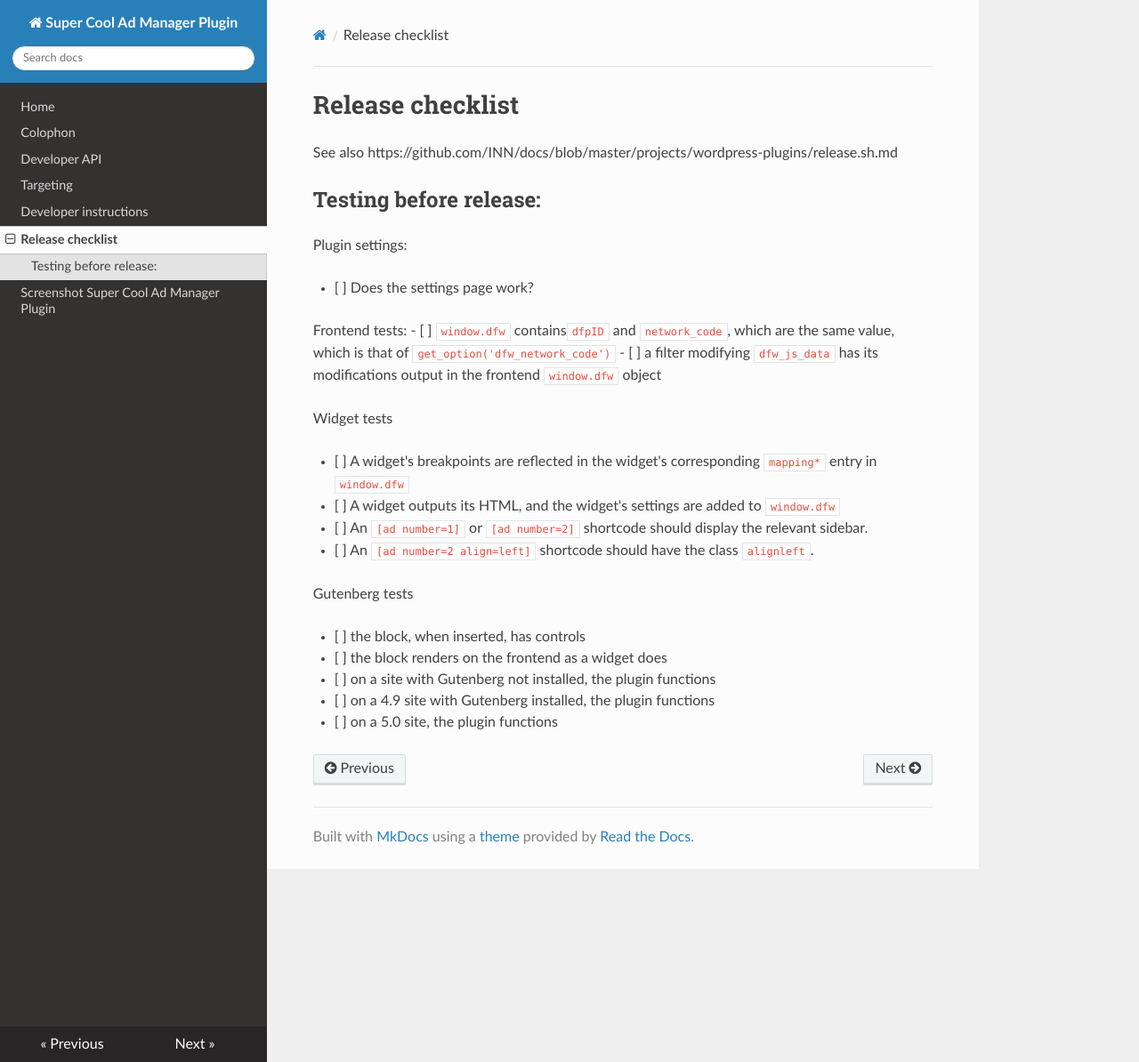
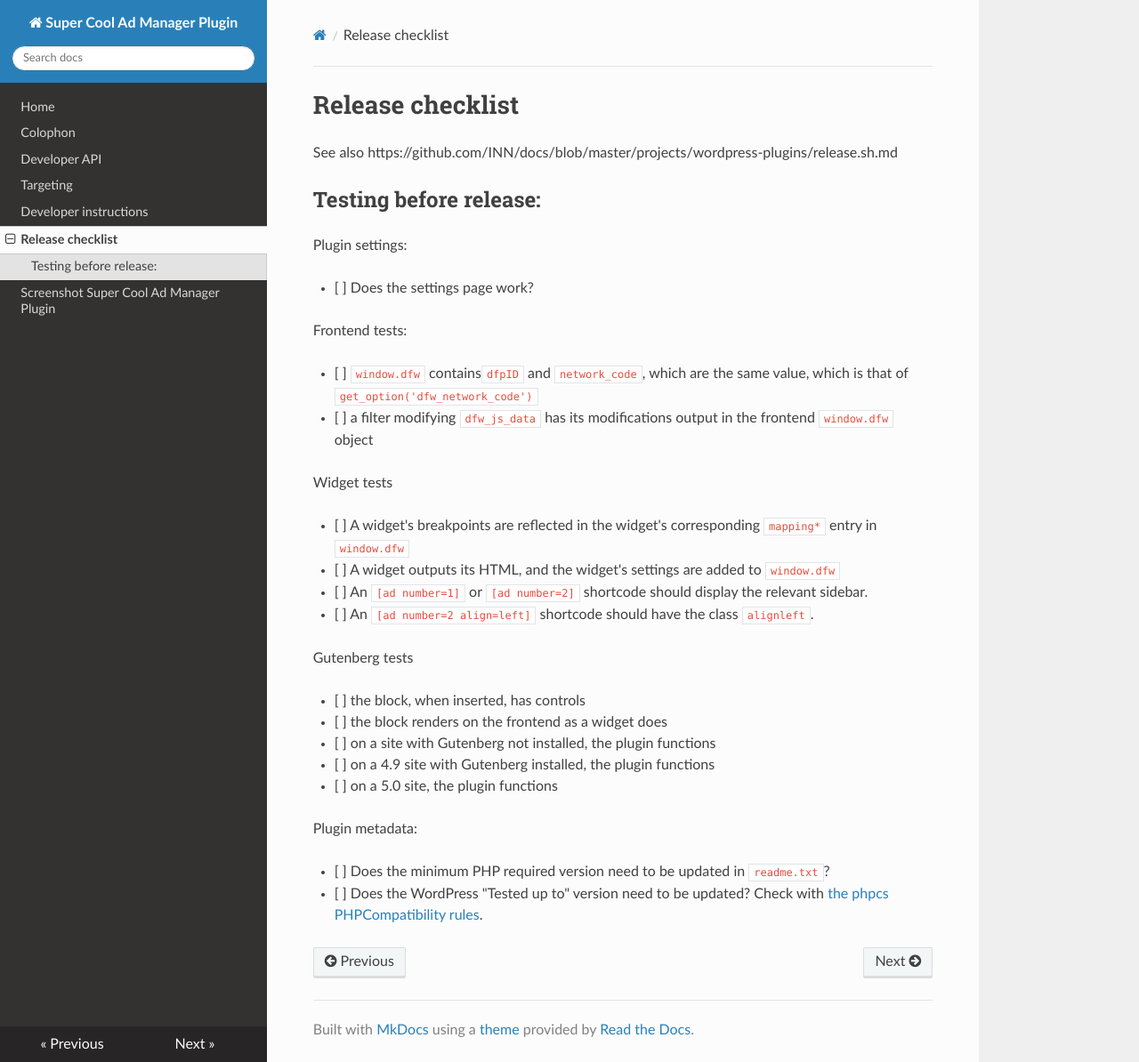
Before and after one commit to INN/doubleclick-for-wp, an MkDocs documentation site: the page built from docs/developers-release-checklist.md, in a window 1280 px wide and 1194 px high. Shown: the whole window at 89% size. Built offline with MkDocs 1.6.1, drawn with Linux system fonts in a browser that asks for light colours; nearby versions of some CDN libraries.

Commit message:
PHP min required: 5.3

```diff
--- a/docs/developers-release-checklist.md
+++ b/docs/developers-release-checklist.md
@@ -9,6 +9,7 @@ Plugin settings:
 - [ ] Does the settings page work?
 
 Frontend tests:
+
 - [ ] `window.dfw` contains`dfpID` and `network_code`, which are the same value, which is that of `get_option('dfw_network_code')`
 - [ ] a filter modifying `dfw_js_data` has its modifications output in the frontend `window.dfw` object
 
@@ -26,3 +27,8 @@ Gutenberg tests
 - [ ] on a site with Gutenberg not installed, the plugin functions
 - [ ] on a 4.9 site with Gutenberg installed, the plugin functions
 - [ ] on a 5.0 site, the plugin functions
+
+Plugin metadata:
+
+- [ ] Does the minimum PHP required version need to be updated in `readme.txt`?
+- [ ] Does the WordPress "Tested up to" version need to be updated? Check with [the phpcs PHPCompatibility rules](https://github.com/PHPCompatibility/PHPCompatibility).
```
Also changed, not shown: readme.txt.
